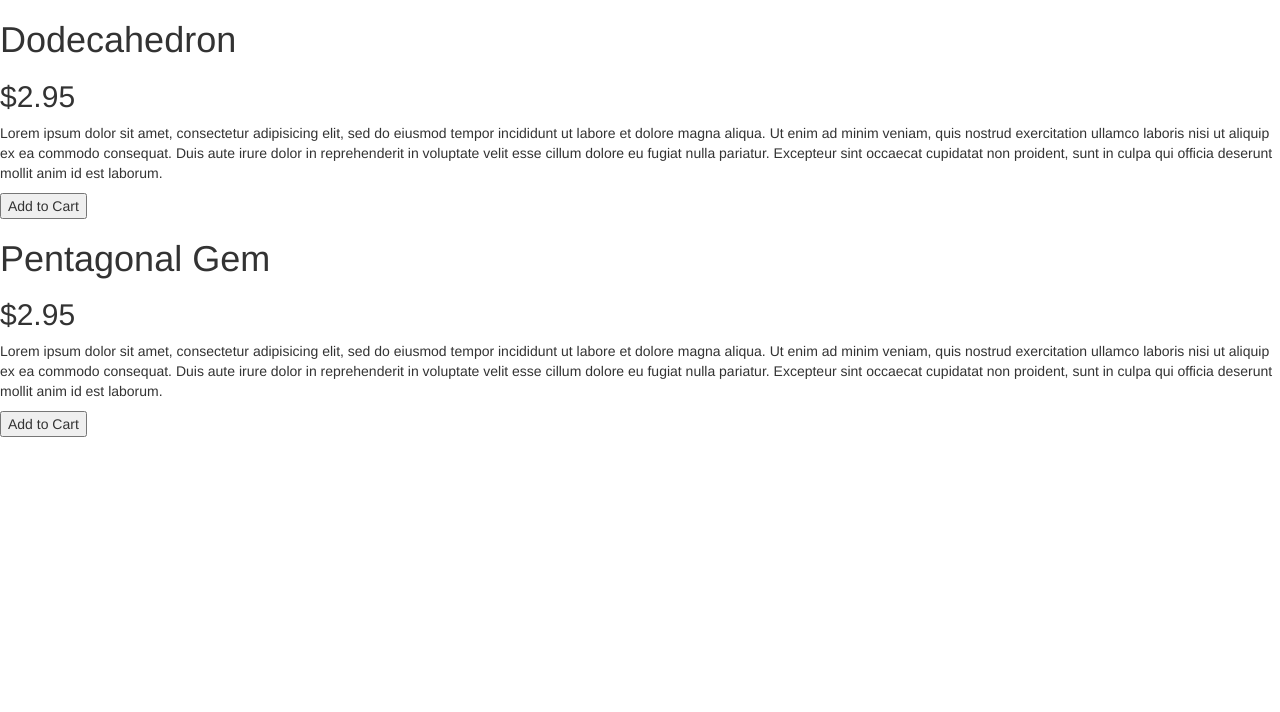
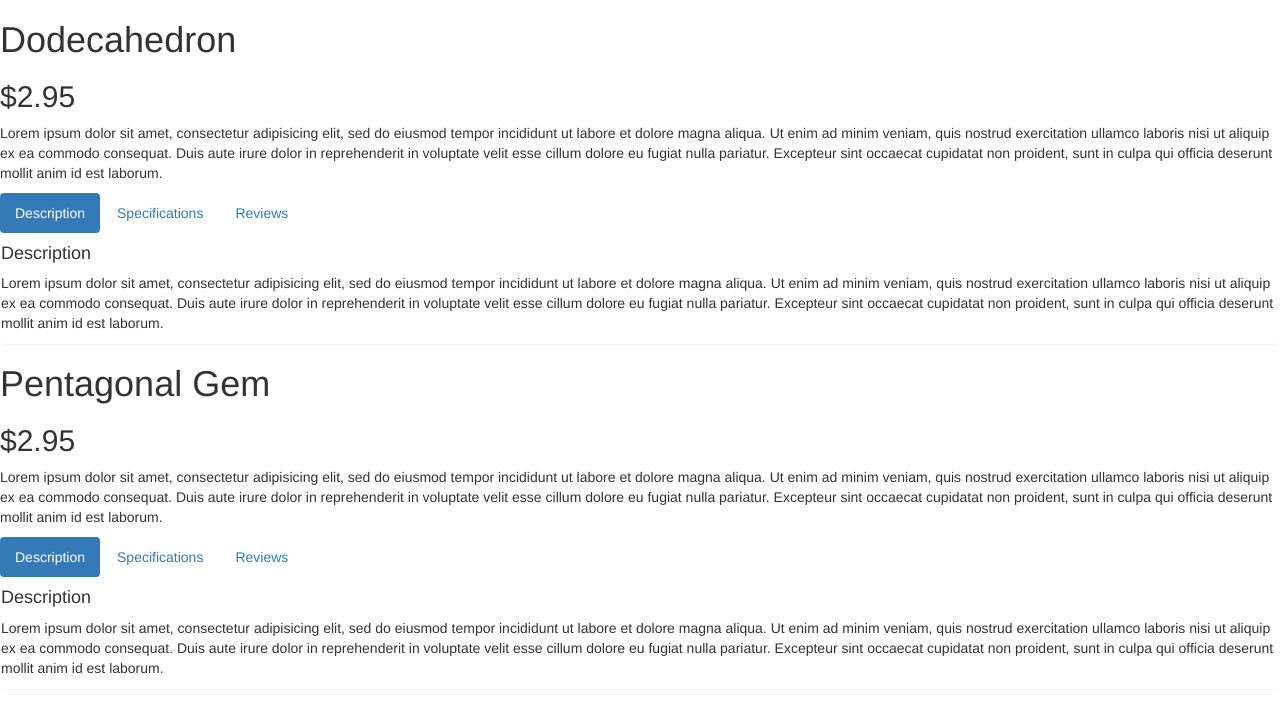
Before and after one commit to bearkid8/shapingupwithangular, a plain HTML site: page index.html in a window 1280 px wide. Drawn offline with Linux system fonts and the light colour scheme.

Commit message:
angular tabs in html

```diff
--- a/index.html
+++ b/index.html
@@ -6,12 +6,37 @@
 	<title>Shaping with Angular</title>
 	<link media="all" rel="stylesheet" href="css/bootstrap.min.css">
 </head>
-<body ng-controller="StoreConntroller as store">
+<body ng-controller="StoreController as store">
 	<div ng-repeat="product in store.products">
 		<h1> {{product.name}} </h1>
 		<h2> ${{product.price}} </h2>
 		<p> {{product.description}} </p>
-		<button ng-show="product.canPurchase">Add to Cart</button>
+		<!-- <button ng-show="product.canPurchase">Add to Cart</button> -->
+		<section ng-init="tab = 1">
+			<ul class="nav nav-pills">
+				<li ng-class="{ active:tab === 1 }">
+						<a href="" ng-click="tab = 1">Description</a>
+				</li>
+				<li ng-class="{ active:tab === 2 }">
+						<a href="" ng-click="tab = 2">Specifications</a>
+				</li>
+				<li ng-class="{ active:tab === 3 }">
+					<a href="" ng-click="tab = 3">Reviews</a>
+				</li>
+			</ul>
+			<div class="panel" ng-show="tab === 1">
+				<h4>Description</h4>
+				<p>{{product.description}}</p>
+			</div>
+			<div class="panel" ng-show="tab === 2">
+				<h4>Specifications</h4>
+				<blockquote>None yet</blockquote>
+			</div>
+			<div class="panel" ng-show="tab === 3">
+				<h4>Reviews</h4>
+				<blockquote>None yet</blockquote>
+			</div>
+		</section>
 	</div>
 	<script src="js/angular.min.js"></script>
 	<script src="js/app.js"></script>
--- a/js/app.js
+++ b/js/app.js
@@ -1,7 +1,7 @@
 (function () {
     var app = angular.module('store', [ ]);
 
-    app.controller('StoreConntroller', function () {
+    app.controller('StoreController', function () {
         this.products = gems;
     });
 
```
